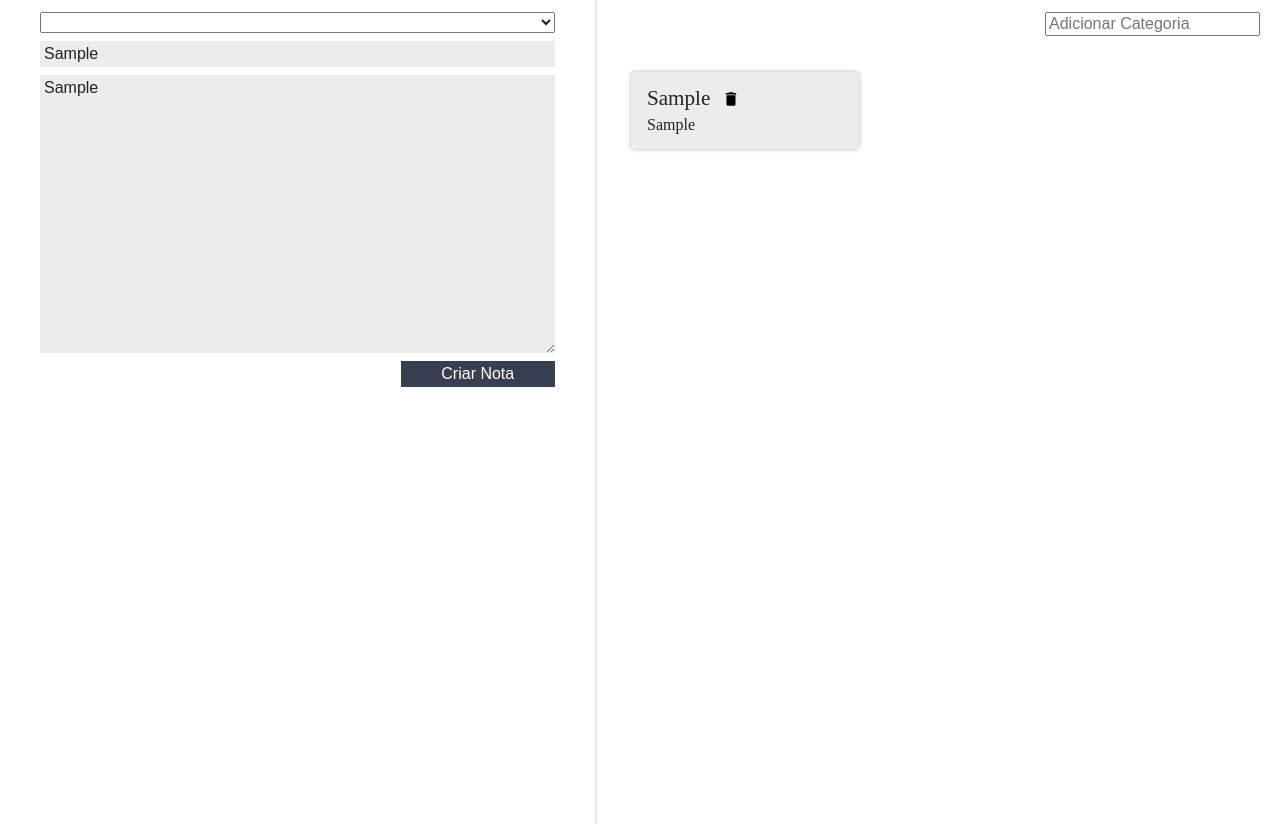
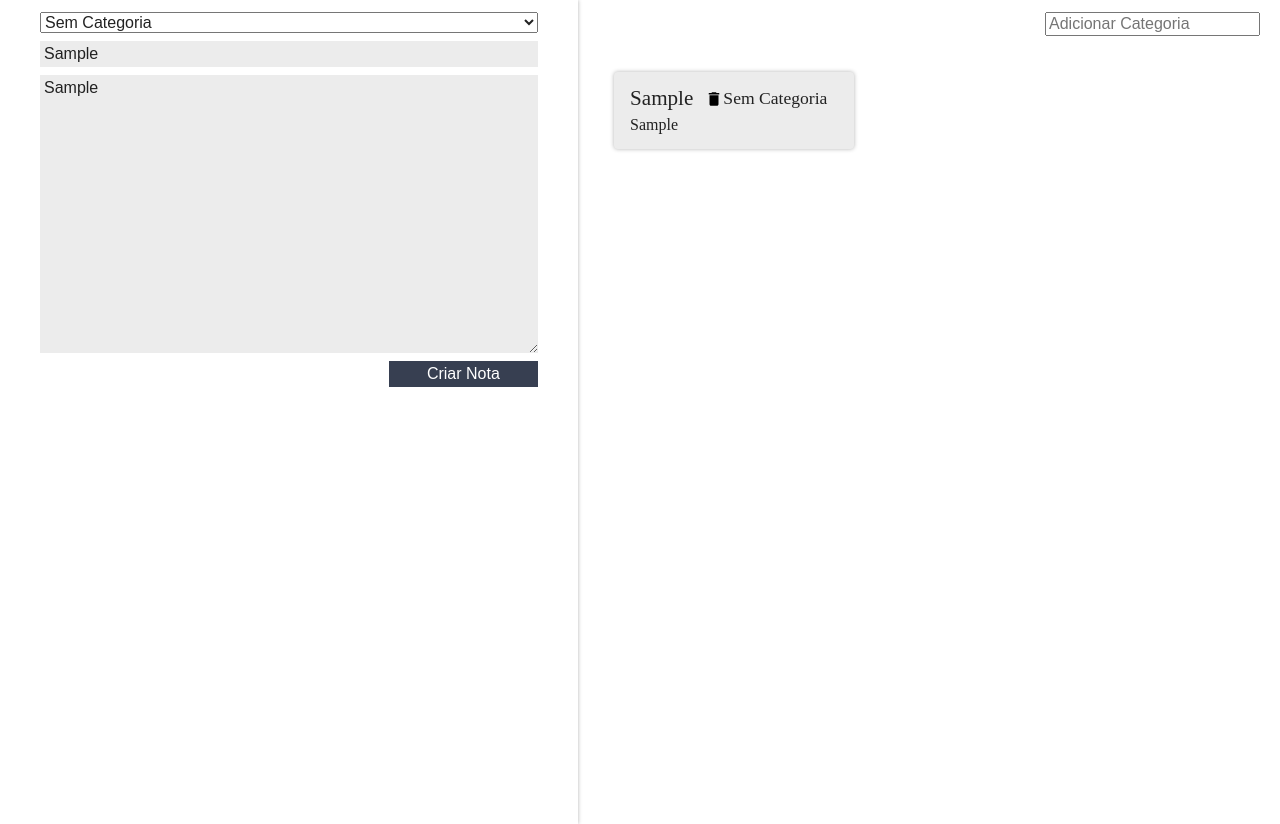
Before and after one commit to Wagnerburgie/ReactJsEstudos, a React (Create React App) app: page / in a window 1280 px wide. Both pictures are taken after typing "Sample", "Sample" into the empty fields and a click on the button "Criar Nota". Built offline with nearby package versions, Linux system fonts and the light colour scheme; the HTML template or start-up script is replaced by a standard one.

Commit message:
Categoria adicionado ao card

```diff
--- a/src/App.js
+++ b/src/App.js
@@ -14,8 +14,8 @@
     };
   }
 
-  criarNota(titulo, texto) {
-    const novaNota = { titulo, texto };
+  criarNota(titulo, texto, categoria) {
+    const novaNota = { titulo, texto, categoria };
     const novoArrayNotas = [...this.state.notas, novaNota];
     const novoEstado = {
       notas: novoArrayNotas,
@@ -23,9 +23,9 @@
     this.setState(novoEstado);
   }
 
-  adicionarCategoria(nomeCategoria){
+  adicionarCategoria(nomeCategoria) {
     const novoArrayCategorias = [...this.state.categorias, nomeCategoria]
-    const novoEstado = {...this.state, categorias:novoArrayCategorias};
+    const novoEstado = { ...this.state, categorias: novoArrayCategorias };
     this.setState(novoEstado);
   }
 
@@ -39,7 +39,7 @@
     return (
       <section className="conteudo">
         <FormularioCadastro criarNota={this.criarNota.bind(this)}
-        categorias={this.state.categorias}/>
+          categorias={this.state.categorias} />
         <main className="conteudo-principal">
           <ListaDeCategorias
             adicionarCategoria={this.adicionarCategoria.bind(this)}
--- a/src/components/CardNota/CardNota.jsx
+++ b/src/components/CardNota/CardNota.jsx
@@ -1,9 +1,9 @@
 import React, { Component } from "react";
 import "./estilo.css";
-import {ReactComponent as DeleteSVG} from "../../assets/img/delete.svg"
+import { ReactComponent as DeleteSVG } from "../../assets/img/delete.svg"
 class CardNota extends Component {
 
-  apagar(){
+  apagar() {
     const indice = this.props.indice;
     this.props.apagarNota(indice);
   }
@@ -13,7 +13,8 @@
       <section className="card-nota">
         <header className="card-nota_cabecalho">
           <h3 className="card-nota_titulo">{this.props.titulo}</h3>
-          <DeleteSVG onClick={this.apagar.bind(this)}/>
+          <DeleteSVG onClick={this.apagar.bind(this)} />
+          <h4>{this.props.categoria}</h4>
         </header>
         <p className="card-nota_texto">{this.props.texto}</p>
 
--- a/src/components/FormularioCadastro/FormularioCadastro.jsx
+++ b/src/components/FormularioCadastro/FormularioCadastro.jsx
@@ -2,26 +2,32 @@
 import "./estilo.css";
 class FormularioCadastro extends Component {
 
-  constructor(props){
+  constructor(props) {
     super(props);
-    this.titulo ="";
-    this.texto ="";
+    this.titulo = "";
+    this.texto = "";
+    this.categoria = "Sem Categoria";
   }
 
-  _handleMudancaTitulo(evento){
+  _handleMudancaCategoria(evento) {
+    evento.stopPropagation();
+    this.categoria = evento.target.value;
+  }
+
+  _handleMudancaTitulo(evento) {
     evento.stopPropagation();
     this.titulo = evento.target.value;
   }
 
-  _handleMudancaTexto(evento){
+  _handleMudancaTexto(evento) {
     evento.stopPropagation();
     this.texto = evento.target.value;
   }
 
-  _criarNota(evento){
+  _criarNota(evento) {
     evento.preventDefault();
     evento.stopPropagation();
-    this.props.criarNota(this.titulo, this.texto);
+    this.props.criarNota(this.titulo, this.texto, this.categoria);
 
   }
 
@@ -30,11 +36,14 @@
       <form className="form-cadastro"
         onSubmit={this._criarNota.bind(this)}
       >
-        <select className="form-cadastro-input">
+        <select
+          onChange={this._handleMudancaCategoria.bind(this)}
+          className="form-cadastro-input">
+          <option>Sem Categoria</option>
           {this.props.categorias.map(categoria => {
             return <option>{categoria}</option>
           })}
-          </select>
+        </select>
         <input
           type="text"
           placeholder="Título"
--- a/src/components/ListaDeNotas/ListaDeNotas.jsx
+++ b/src/components/ListaDeNotas/ListaDeNotas.jsx
@@ -11,10 +11,11 @@
             <li className="lista-notas_item" key={index}>
 
               <CardNota
-              indice={index}
-              apagarNota={this.props.apagarNota}
-              titulo={nota.titulo}
-              texto={nota.texto}/>
+                indice={index}
+                apagarNota={this.props.apagarNota}
+                titulo={nota.titulo}
+                texto={nota.texto}
+                categoria={nota.categoria} />
             </li>
           );
         })}
```
